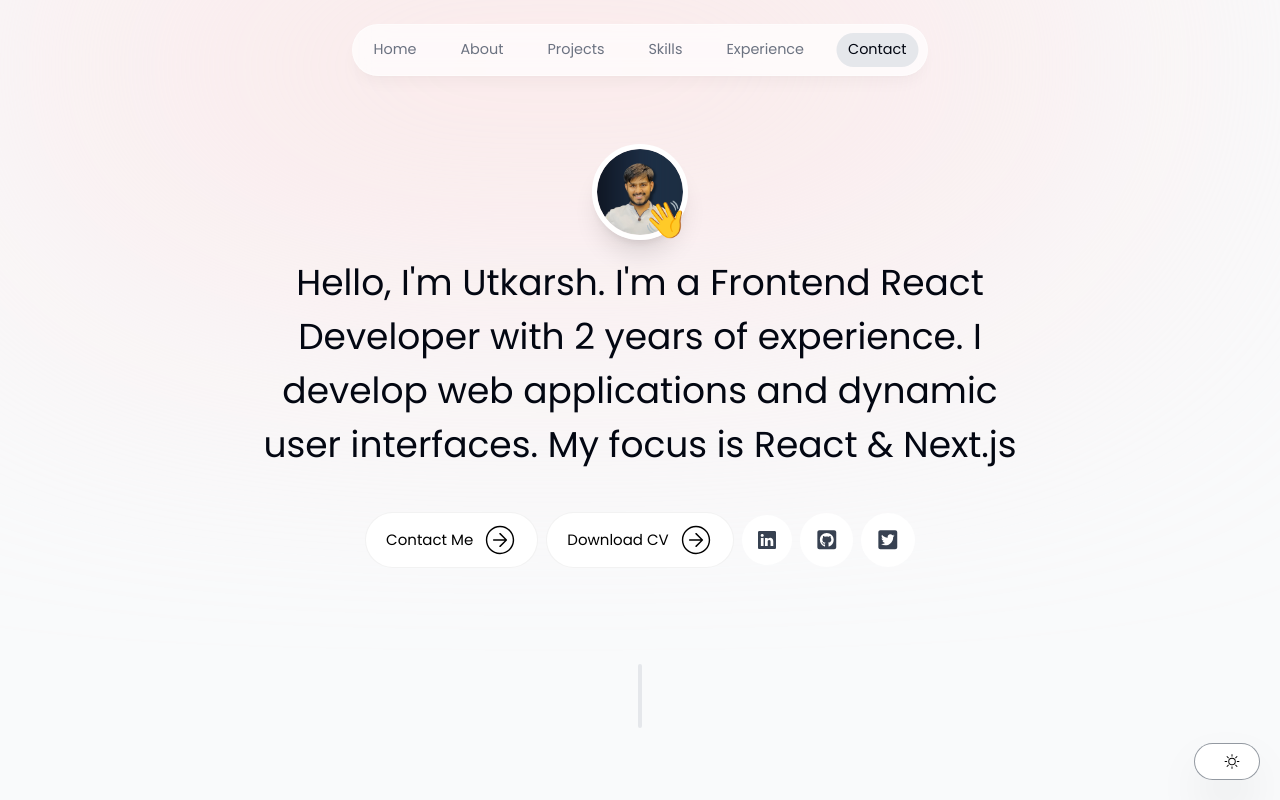
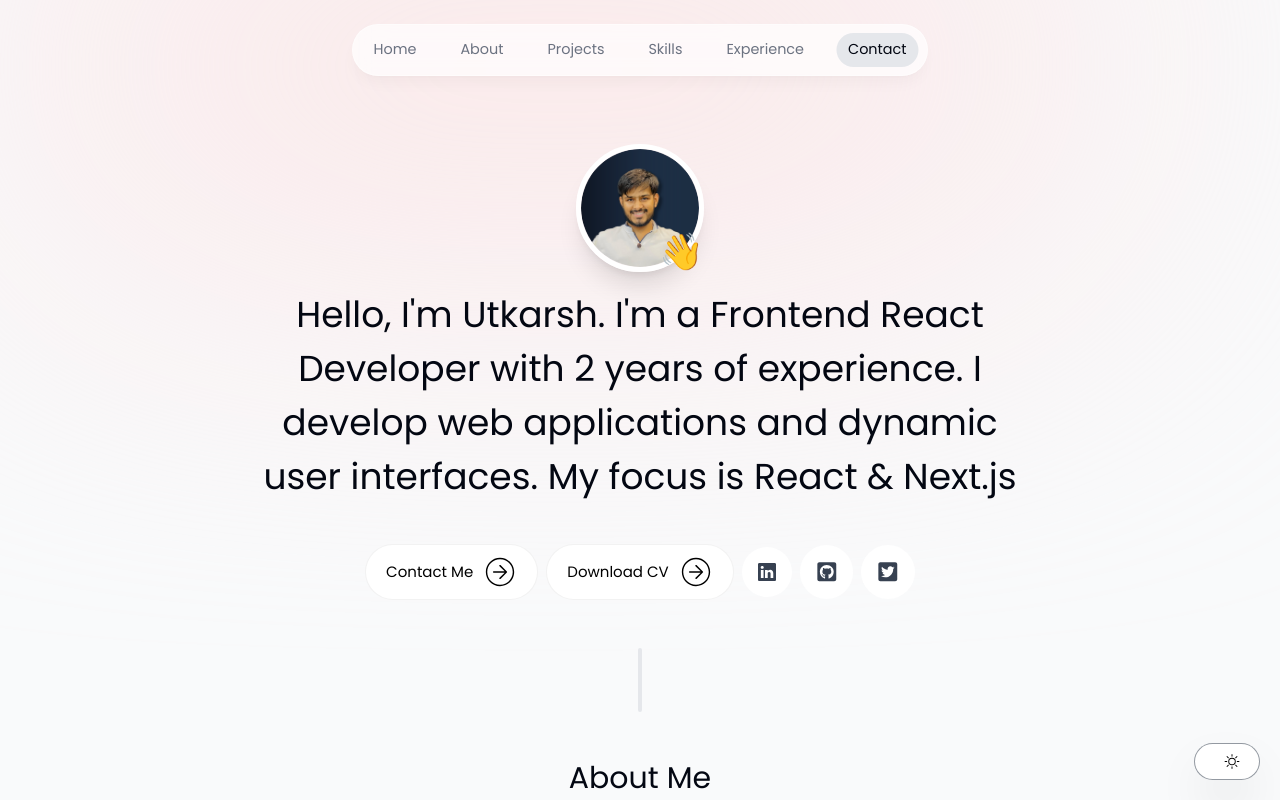
Before and after one commit to utkarshyadav11/nework, a Next.js app: page / in a window 1280 px wide. Shown: the top 800 px of the page. Built offline with nearby package versions, Linux system fonts and the light colour scheme.

Commit message:
new push final

```diff
--- a/components/intro.tsx
+++ b/components/intro.tsx
@@ -39,7 +39,7 @@ export default function Intro() {
               height="192"
               quality="95"
               priority={true}
-              className="h-24 w-24 rounded-full object-cover border-[0.35rem] border-white shadow-xl"
+              className="h-32 w-32 rounded-full object-cover border-[0.35rem] border-white shadow-xl"
             />
           </motion.div>
 
--- a/components/section-divider.tsx
+++ b/components/section-divider.tsx
@@ -6,7 +6,7 @@ import { motion } from "framer-motion";
 export default function SectionDivider() {
   return (
     <motion.div
-      className="bg-gray-200 my-24 h-16 w-1 rounded-full hidden sm:block dark:bg-opacity-20"
+      className="hidden w-1 h-16 my-12 bg-gray-200 rounded-full sm:block dark:bg-opacity-20"
       initial={{ opacity: 0, y: 100 }}
       animate={{ opacity: 1, y: 0 }}
       transition={{ delay: 0.125 }}
```
